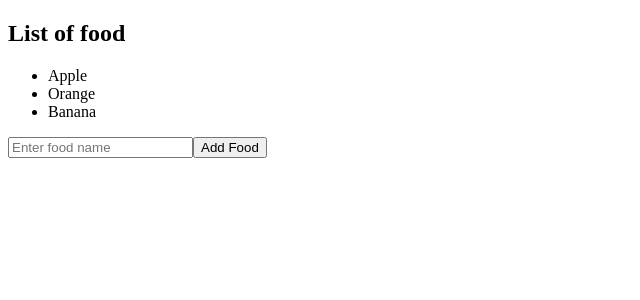
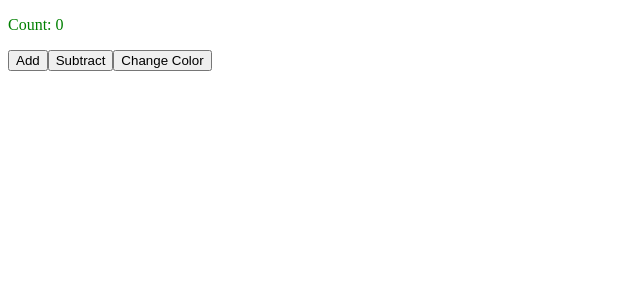
Before and after one commit to NorPeK/react-training, a React (Vite) app in the folder reactProject/: page / in a window 1280 px wide. Shown: the top 300 px of the page, without its empty margins (0-640 px from the left). Built offline with nearby package versions, Linux system fonts and the light colour scheme.

Commit message:
useEffect

```diff
--- a/reactProject/src/App.jsx
+++ b/reactProject/src/App.jsx
@@ -11,11 +11,13 @@
 import ColorPicker from "./components/ColorPicker.jsx";
 import UpdateObjects from "./components/UpdateObjects.jsx";
 import UpdateArray from "./components/updateArrays.jsx";
+import TryUseEffect from "./components/UseEffect.jsx";
+
 function App() {
 
   return(
     <>
-    <UpdateArray/>
+    <TryUseEffect/>
     </>
   );
 }
--- /dev/null
+++ b/reactProject/src/components/UseEffect.jsx
@@ -0,0 +1,34 @@
+import React, {useState, useEffect} from "react";
+
+function TryUseEffect() {
+
+    const [count, setCount] = useState(0);
+    const [color, setColor] = useState("green");
+
+    useEffect(() => {
+        document.title = `Count: ${count} ${color}`;
+    } , [count , color]);
+
+    function addCount() {
+        setCount(c => c + 1);
+    }
+
+    function subtractCount() {
+        setCount(c => c - 1);
+    }
+
+    function changeColor(){
+        setColor(c => c === "green" ? "red" : "green")
+    }
+
+    return(
+        <>
+            <p style={{color: color}}>Count: {count}</p>
+            <button onClick={addCount}>Add</button>
+            <button onClick={subtractCount}>Subtract</button>
+            <button onClick={changeColor}>Change Color</button>
+        </>
+    );
+}
+
+export default TryUseEffect;
```
